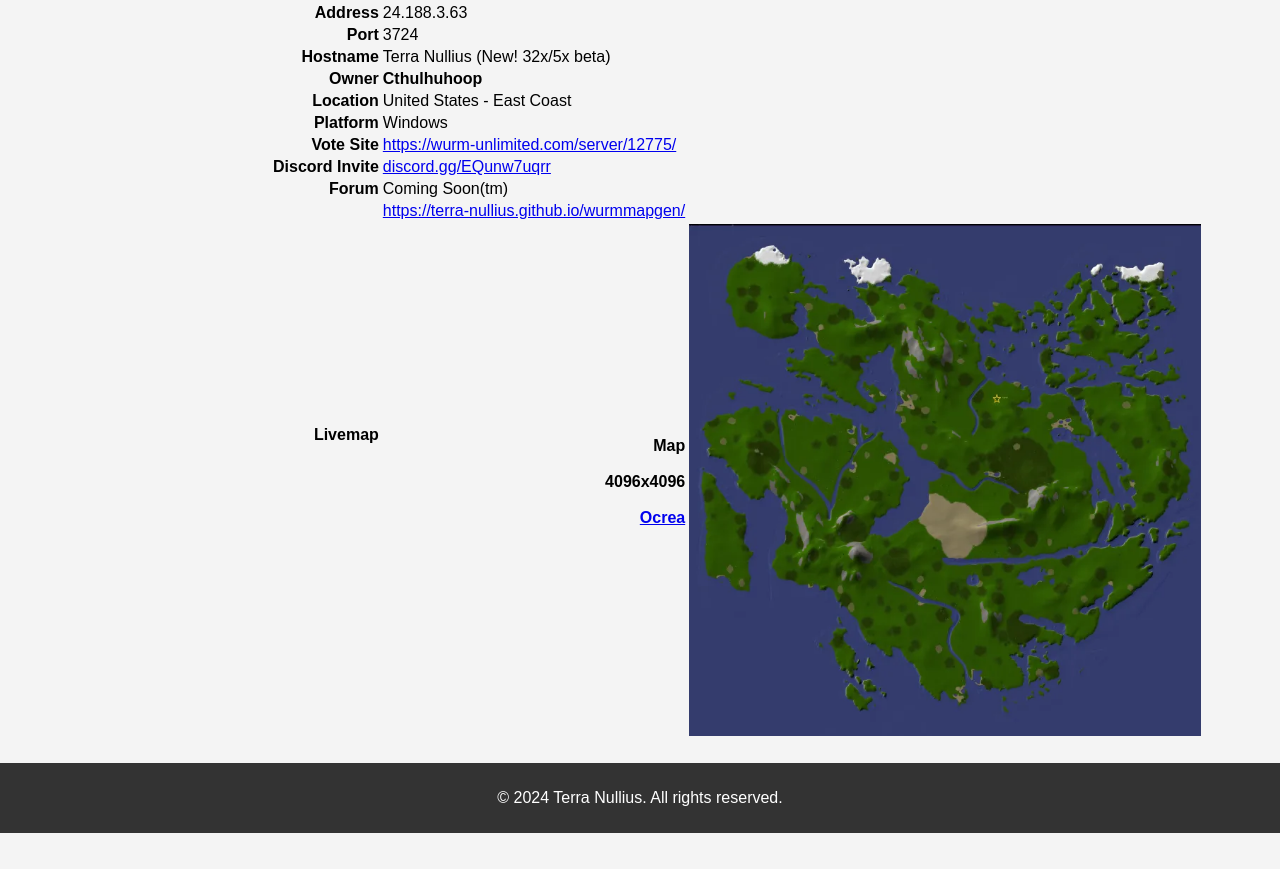
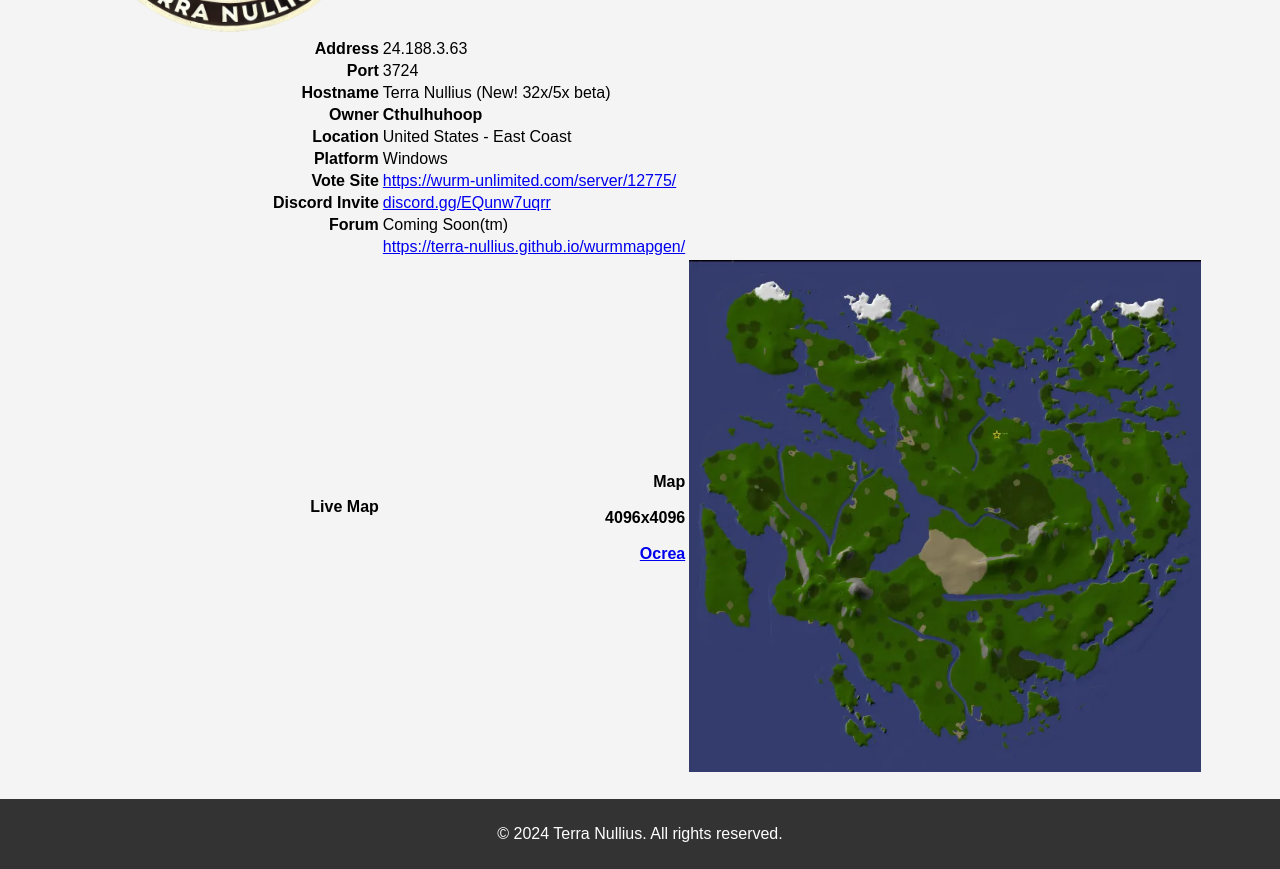
Before and after one commit to terra-nullius/Wurm_Unlimited, a plain HTML site: page index.html in a window 1280 px wide. Shown: the part 461-1330 px from the top of the page. Before the commit the page ends 1294 px from the top, so only its background shows below. Drawn offline with Linux system fonts and the light colour scheme.

Commit message:
Update index.html

```diff
--- a/index.html
+++ b/index.html
@@ -100,17 +100,14 @@
     </tr>
     <tr>
         <th align="right" rowspan="2">
-            Livemap
-            <br>
-            <br>
-            <br>
-            <br>
-            <br>
+            Live Map
         </th>
         <td>
             <a href="https://terra-nullius.github.io/wurmmapgen/" title="Wurm Unlimited - Terra Nullius map" target="_blank">https://terra-nullius.github.io/wurmmapgen/</a>
         </td>
     </tr>
+    <br>
+    <br>
     <tr>
         <th id="map_name" align="right">
             <br>
```
